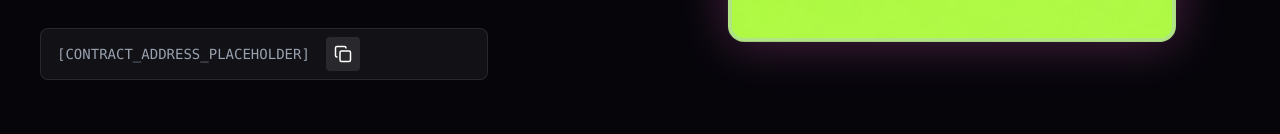
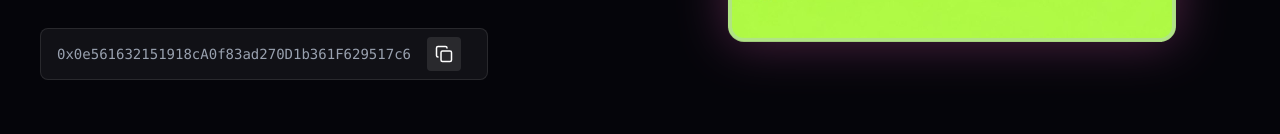
Before and after one commit to znerol147-jpg/artificial-popcat, a Next.js app: page / in a window 1280 px wide. Shown: the part 622-756 px from the top of the page. Built offline with nearby package versions, Linux system fonts and the light colour scheme.

Commit message:
ca update

```diff
--- a/src/app/page.tsx
+++ b/src/app/page.tsx
@@ -91,7 +91,7 @@ const Hero = () => {
   const opacity = useTransform(scrollY, [0, 300], [1, 0]);
 
   const [copied, setCopied] = useState(false);
-  const contractAddress = "[CONTRACT_ADDRESS_PLACEHOLDER]";
+  const contractAddress = "0x0e561632151918cA0f83ad270D1b361F629517c6";
 
   const copyToClipboard = () => {
     navigator.clipboard.writeText(contractAddress);
```
